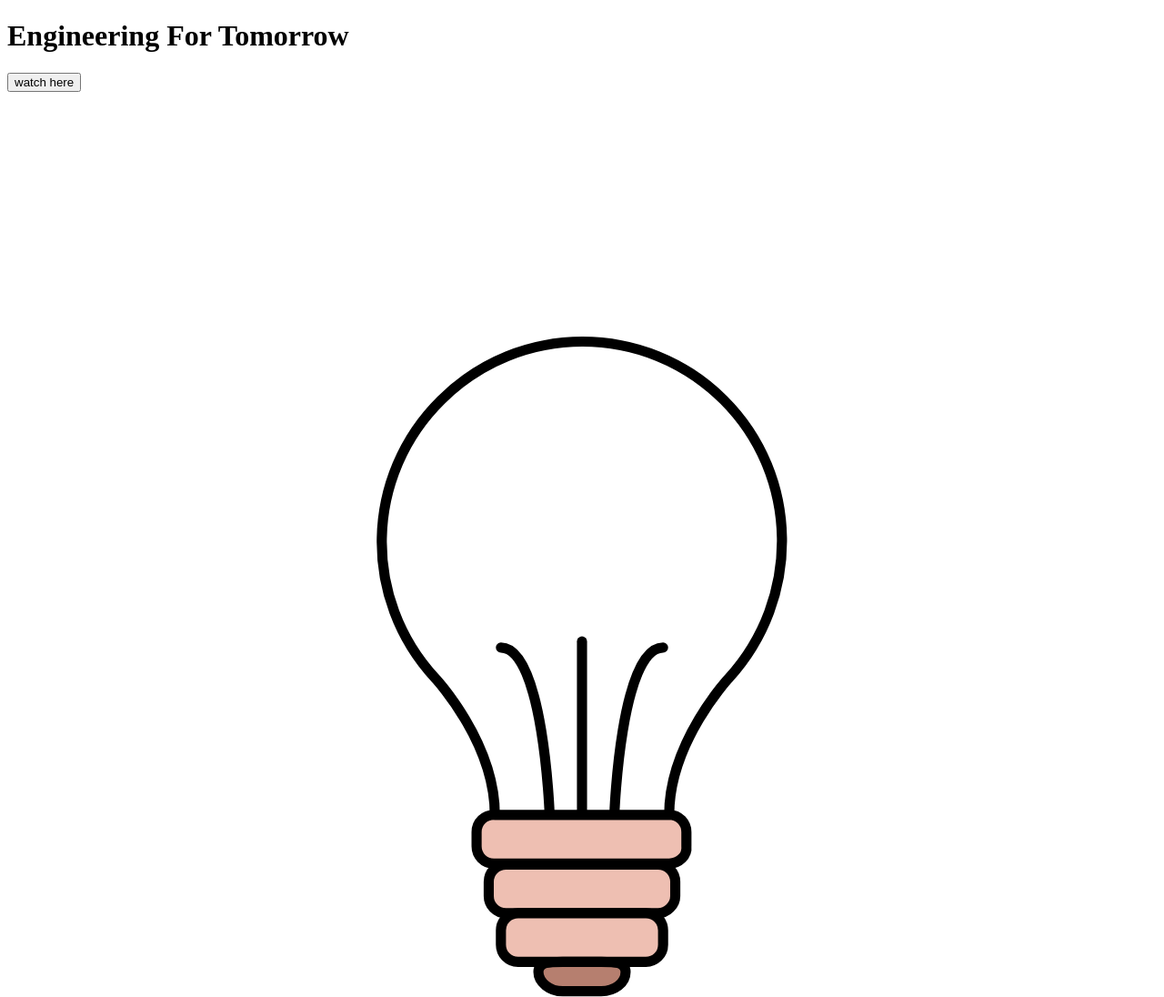
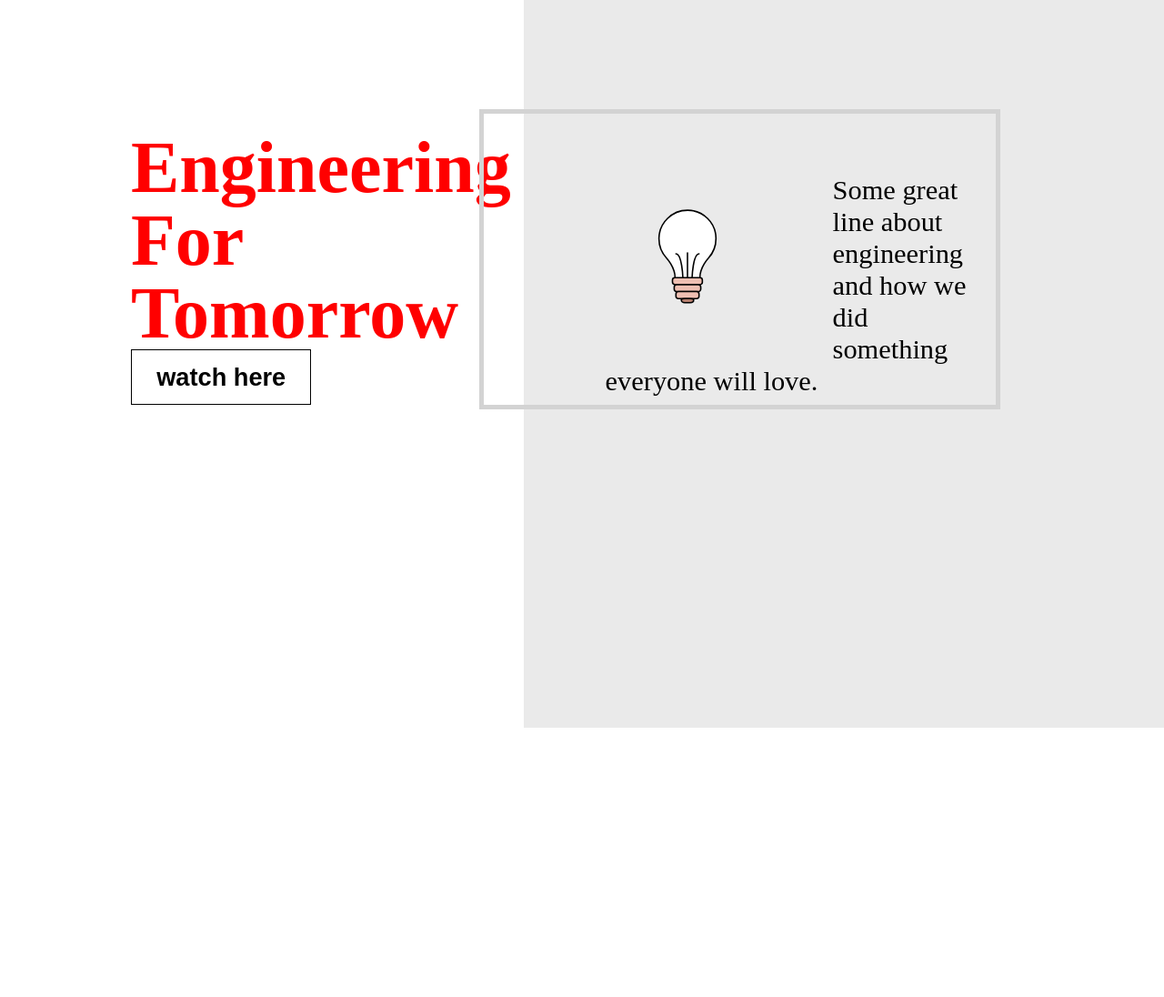
Before and after one commit to JoacoMaurtua/TimeLineMax-Page, a plain HTML site: page index.html in a window 1280 px wide. Shown: the top 1096 px of the page at 91% size. After the commit the page ends 800 px from the top, so only its background shows below. Drawn offline with nearby package versions, Linux system fonts and the light colour scheme.

Commit message:
styles.css

```diff
--- /dev/null
+++ b/css/main.css
@@ -0,0 +1,61 @@
+*{
+  margin: 0;
+  padding: 0;
+}
+
+body{
+  font-family: 'Monserrat';
+  padding: 9em;
+}
+
+h1{
+  font-size: 5em;
+  width: 25%;
+  color: red;
+  line-height: 1em;
+}
+
+button{
+  background: none;
+  border: 1px solid black;
+  font-weight: bold;
+  font-size: 1.7em;
+  padding: .5em 1em;
+  cursor: pointer;
+}
+
+.panel{
+  position: absolute;
+  width: 55%;
+  bottom: 0;
+  right: 0;
+  background: #EAEAEA;
+  box-sizing: border-box;
+  padding: 15% 7%;
+  height:100vh;
+
+
+}
+
+.panel img{
+  width: 180px;
+  float: left;
+  margin-right:70px;
+}
+
+
+
+.panel p{
+  font-size: 1.9em;
+  width: 80%;
+}
+
+.panel .box{
+  border: 5px solid lightgray;
+  width: 80%;
+  height: 40%;
+  position: absolute;
+  left: -7%;
+  top: 15%;
+
+}
--- a/index.html
+++ b/index.html
@@ -4,7 +4,7 @@
     <meta charset="UTF-8">
     <meta name="viewport" content="width=device-width, initial-scale=1.0">
     <meta http-equiv="X-UA-Compatible" content="ie=edge">
-    <link rel="stylesheet" href="style.css">
+    <link rel="stylesheet" href="./css/main.css">
     <title>GSAP</title>
 </head>
 <body>
```
Also changed, not shown: style.css (deleted), 1 other file.
